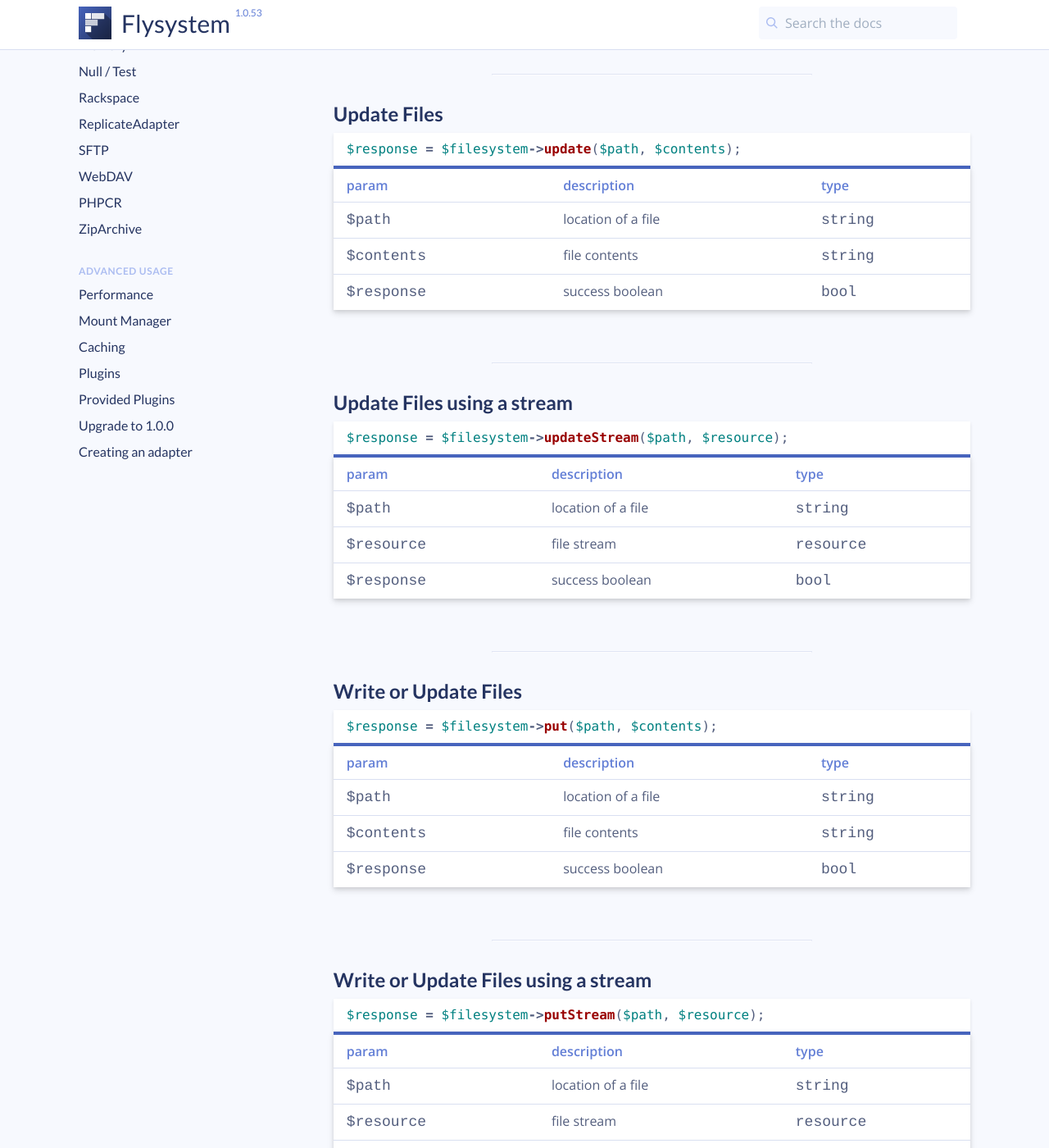
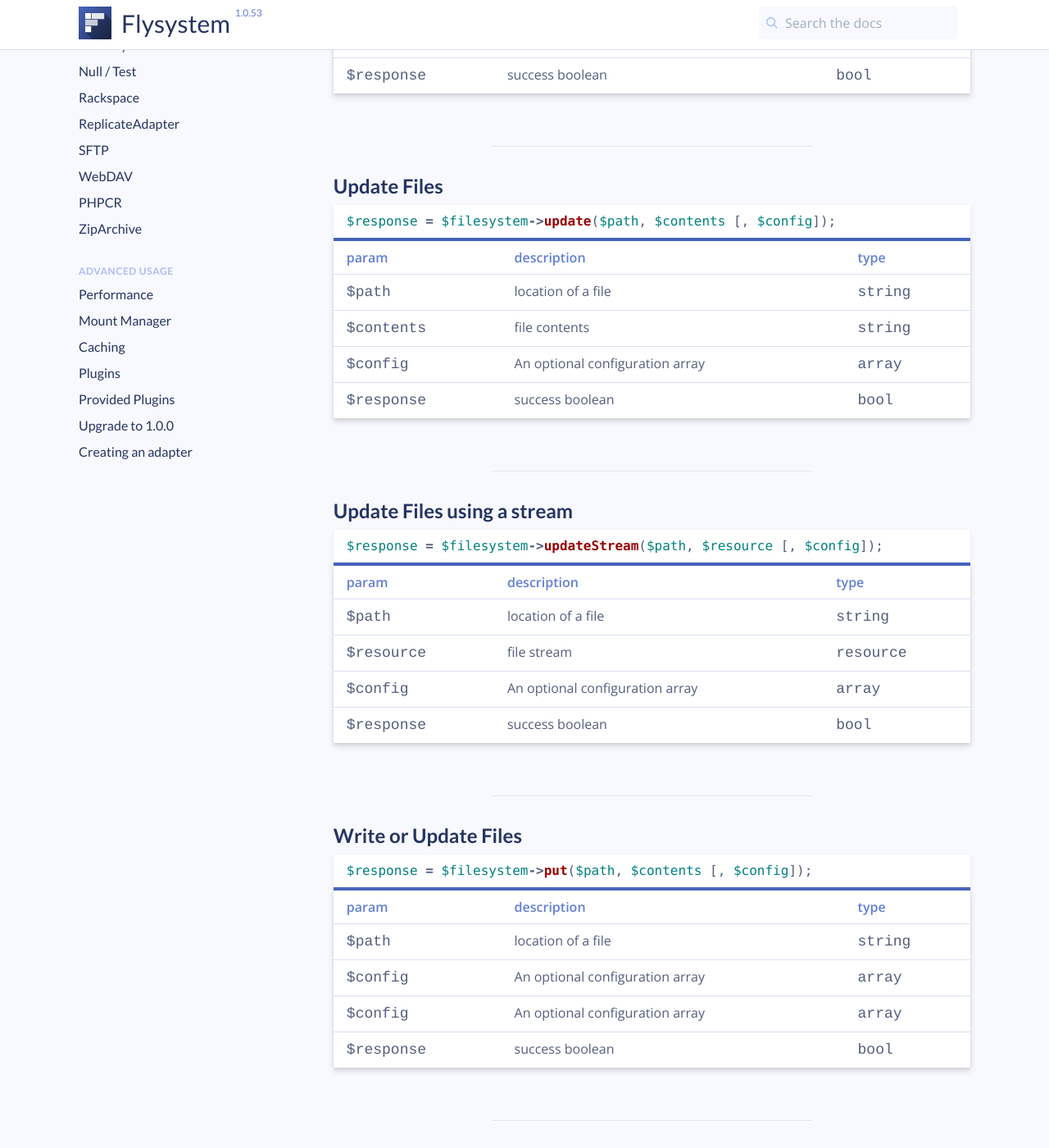
Before and after one commit to thephpleague/flysystem, a Jekyll site: the page built from docs/usage/filesystem-api.md, in a window 1280 px wide and 1400 px high, scrolled down 785 px. Shown: the whole window at 82% size. Built offline with Jekyll 4.4.1, drawn with Linux system fonts in a browser that asks for light colours; comment, search, counter and statistics services are not loaded; some of the changed text lies outside the part shown.

Commit message:
Describe optional config param and possible false return in case of failure

````diff
--- a/docs/usage/filesystem-api.md
+++ b/docs/usage/filesystem-api.md
@@ -12,84 +12,90 @@ when you want to _use_ Flysystem in your application.
 ## Write Files
 
 ```php
-$response = $filesystem->write($path, $contents);
+$response = $filesystem->write($path, $contents [, $config]);
 ```
 
-param         | description              | type
-------------- | ------------------------ | -----------
-`$path`       | location of a file       | `string`
-`$contents`   | file contents            | `string`
-`$response`   | success boolean          | `bool`
+param         | description                                   | type
+------------- | --------------------------------------------- | -----------
+`$path`       | location of a file                            | `string`
+`$contents`   | file contents                                 | `string`
+`$config`     | An optional configuration array               | `array`
+`$response`   | success boolean                               | `bool`
 
 ---
 
 ## Write Files using a stream
 
 ```php
-$response = $filesystem->writeStream($path, $resource);
+$response = $filesystem->writeStream($path, $resource [, $config]);
 ```
 
-param         | description              | type
-------------- | ------------------------ | -----------
-`$path`       | location of a file       | `string`
-`$resource`   | file stream              | `resource`
-`$response`   | success boolean          | `bool`
+param         | description                                   | type
+------------- | --------------------------------------------- | -----------
+`$path`       | location of a file                            | `string`
+`$resource`   | file stream                                   | `resource`
+`$config`     | An optional configuration array               | `array`
+`$response`   | success boolean                               | `bool`
 
 ---
 
 ## Update Files
 
 ```php
-$response = $filesystem->update($path, $contents);
+$response = $filesystem->update($path, $contents [, $config]);
 ```
 
-param         | description              | type
-------------- | ------------------------ | -----------
-`$path`       | location of a file       | `string`
-`$contents`   | file contents            | `string`
-`$response`   | success boolean          | `bool`
+param         | description                                   | type
+------------- | --------------------------------------------- | -----------
+`$path`       | location of a file                            | `string`
+`$contents`   | file contents                                 | `string`
+`$config`     | An optional configuration array               | `array`
+`$response`   | success boolean                               | `bool`
 
 ---
 
 ## Update Files using a stream
 
 ```php
-$response = $filesystem->updateStream($path, $resource);
+$response = $filesystem->updateStream($path, $resource [, $config]);
 ```
 
-param         | description              | type
-------------- | ------------------------ | -----------
-`$path`       | location of a file       | `string`
-`$resource`   | file stream              | `resource`
-`$response`   | success boolean          | `bool`
+param         | description                                   | type
+------------- | --------------------------------------------- | -----------
+`$path`       | location of a file                            | `string`
+`$resource`   | file stream                                   | `resource`
+`$config`     | An optional configuration array               | `array`
+`$response`   | success boolean                               | `bool`
 
 ---
 
 ## Write or Update Files
 
 ```php
-$response = $filesystem->put($path, $contents);
+$response = $filesystem->put($path, $contents [, $config]);
 ```
 
-param         | description              | type
-------------- | ------------------------ | -----------
-`$path`       | location of a file       | `string`
-`$contents`   | file contents            | `string`
-`$response`   | success boolean          | `bool`
+param         | description                                   | type
+------------- | --------------------------------------------- | -----------
+`$path`       | location of a file                            | `string`
+`$config`     | An optional configuration array               | `array`
+`$config`     | An optional configuration array               | `array`
+`$response`   | success boolean                               | `bool`
 
 ---
 
 ## Write or Update Files using a stream
 
 ```php
-$response = $filesystem->putStream($path, $resource);
+$response = $filesystem->putStream($path, $resource [, $config]);
 ```
 
-param         | description              | type
-------------- | ------------------------ | -----------
-`$path`       | location of a file       | `string`
-`$resource`   | file stream              | `resource`
-`$response`   | success boolean          | `bool`
+param         | description                                   | type
+------------- | --------------------------------------------- | -----------
+`$path`       | location of a file                            | `string`
+`$resource`   | file stream                                   | `resource`
+`$config`     | An optional configuration array               | `array`
+`$response`   | success boolean                               | `bool`
 
 ---
 
@@ -125,10 +131,10 @@ param         | description              | type
 $exists = $filesystem->has($path);
 ```
 
-param         | description               | type
-------------- | ------------------------- | -----------
-`$path`       | location of a file        | `string`
-`$exists`     | whether the file exists   | `bool`
+param         | description                                   | type
+------------- | --------------------------------------------- | -----------
+`$path`       | location of a file                            | `string`
+`$exists`     | whether the file exists                       | `bool`
 
 > This only has consistent behaviour for files, not directories. Directories
 > are less important in Flysystem, they're created implicitly and often ignored because
@@ -142,10 +148,10 @@ param         | description               | type
 $response = $filesystem->delete($path);
 ```
 
-param         | description              | type
-------------- | ------------------------ | -----------
-`$path`       | location of a file       | `string`
-`$response`   | success boolean          | `bool`
+param         | description                                   | type
+------------- | --------------------------------------------- | -----------
+`$path`       | location of a file                            | `string`
+`$response`   | success boolean                               | `bool`
 
 ---
 
@@ -168,11 +174,11 @@ param         | description              | type
 $response = $filesystem->rename($from, $to);
 ```
 
-param         | description              | type
-------------- | ------------------------ | -----------
-`$from`       | location of a file       | `string`
-`$to`         | new location             | `string`
-`$response`   | success boolean          | `bool`
+param         | description                                   | type
+------------- | --------------------------------------------- | -----------
+`$from`       | location of a file                            | `string`
+`$to`         | new location                                  | `string`
+`$response`   | success boolean                               | `bool`
 
 ---
 
@@ -182,11 +188,11 @@ param         | description              | type
 $response = $filesystem->copy($from, $to);
 ```
 
-param         | description              | type
-------------- | ------------------------ | -----------
-`$from`       | location of a file       | `string`
-`$to`         | new location             | `string`
-`$response`   | success boolean          | `bool`
+param         | description                                   | type
+------------- | --------------------------------------------- | -----------
+`$from`       | location of a file                            | `string`
+`$to`         | new location                                  | `string`
+`$response`   | success boolean                               | `bool`
 
 ---
 
@@ -224,10 +230,10 @@ param         | description               | type
 $response = $filesystem->getSize($path);
 ```
 
-param         | description               | type
-------------- | ------------------------- | -----------
-`$path`       | location of a file        | `string`
-`$response`   | size of a file            | `integer`
+param         | description                                   | type
+------------- | --------------------------------------------- | -----------
+`$path`       | location of a file                            | `string`
+`$response`   | size of a file or false on failure            | `integer|false`
 
 ---
 
@@ -237,10 +243,10 @@ param         | description               | type
 $response = $filesystem->createDir($path);
 ```
 
-param         | description               | type
-------------- | ------------------------- | -----------
-`$path`       | location of a file        | `string`
-`$response`   | success boolean           | `boolean`
+param         | description                                   | type
+------------- | --------------------------------------------- | -----------
+`$path`       | location of a file                            | `string`
+`$response`   | success boolean                               | `boolean`
 
 Directories are also made implicitly when writing to a deeper path.
 In general creating a directory is __not__ required in order to write
@@ -256,10 +262,10 @@ Deleting directories is always done recursively.
 $response = $filesystem->deleteDir($path);
 ```
 
-param         | description               | type
-------------- | ------------------------- | -----------
-`$path`       | location of a file        | `string`
-`$response`   | success boolean           | `boolean`
+param         | description                                   | type
+------------- | --------------------------------------------- | -----------
+`$path`       | location of a file                            | `string`
+`$response`   | success boolean                               | `boolean`
 
 
 ---
````
Also changed, not shown: other parts of docs/usage/filesystem-api.md (+20 -20 lines).
